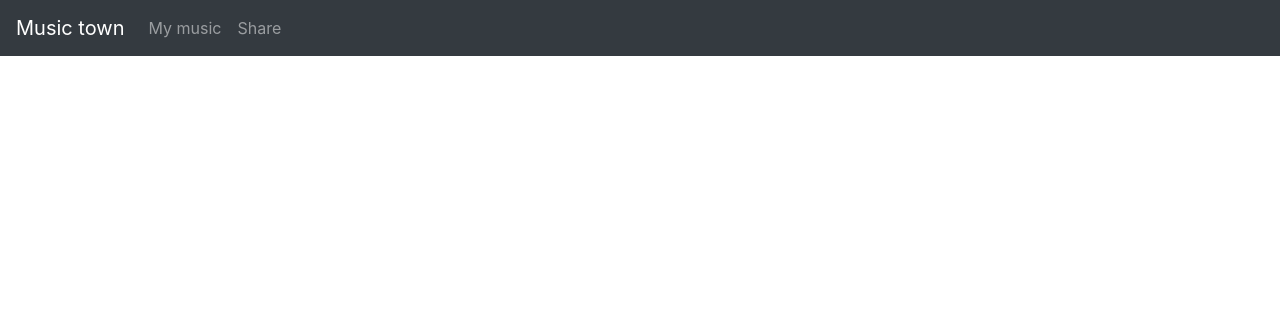
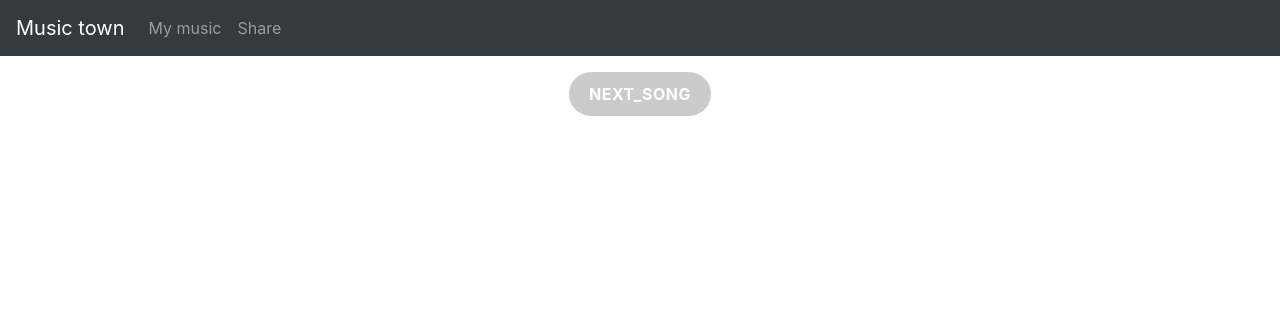
Before and after one commit to yingshaoxo/Music_town, a Flask app: template templates/home.html in a window 1280 px wide. Shown: the top 316 px of the page. Run offline with Flask 3, Linux system fonts and the light colour scheme; the template is opened without the code that fills it: most values are stand-ins (such as "Sample title", 1, 10 or a date in 2020); some libraries are stand-ins or nearby versions.

Commit message:
add next song button

```diff
--- a/templates/player.html
+++ b/templates/player.html
@@ -17,10 +17,39 @@
 .left {
     text-align: left;
 }
+
+
+#next_song_button {
+    position: relative;
+    padding: 10px 20px;
+    background-color: #555;
+    color: white;
+    border: none;
+    border-radius: 25px;
+    font-size: 16px;
+    font-weight: bold;
+    text-transform: uppercase;
+    letter-spacing: 0.5px;
+    cursor: pointer;
+    transition: all 0.3s ease;
+    opacity: 0.3;
+}
+
+#next_song_button:hover {
+    background-color: #888;
+    opacity: 1.0;
+}
+
+#next_song_button:active {
+    transform: translateY(1px);
+}
 </style>
 <body>
 
     <div class="container left">
+        <div style="width: 100%; display:flex;flex-direction:row;justify-content:center;align-items:center;">
+            <button id="next_song_button" style="">Next_Song</button>
+        </div>
 
         {% if player_index %}
             <div id="player{{ player_index|string }}" class="aplayer"></div>
@@ -58,6 +87,12 @@
          ]
     });
     window.scrollTo(0, 0);
+
+    document.addEventListener('DOMContentLoaded', function() {
+        document.getElementById('next_song_button').addEventListener('click', function() {
+            ap2.setMusic(ap2.nextRandomNum());
+        });
+    });
 </script>
 
 </body>
```
